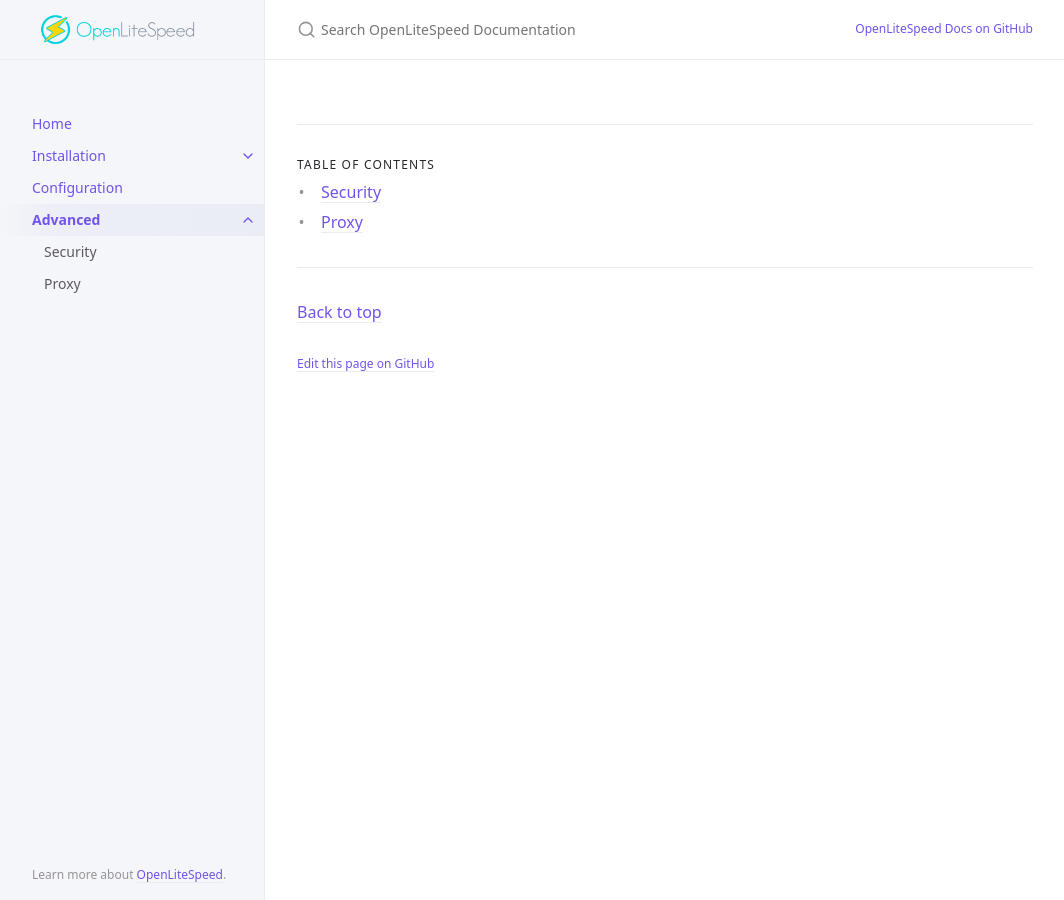
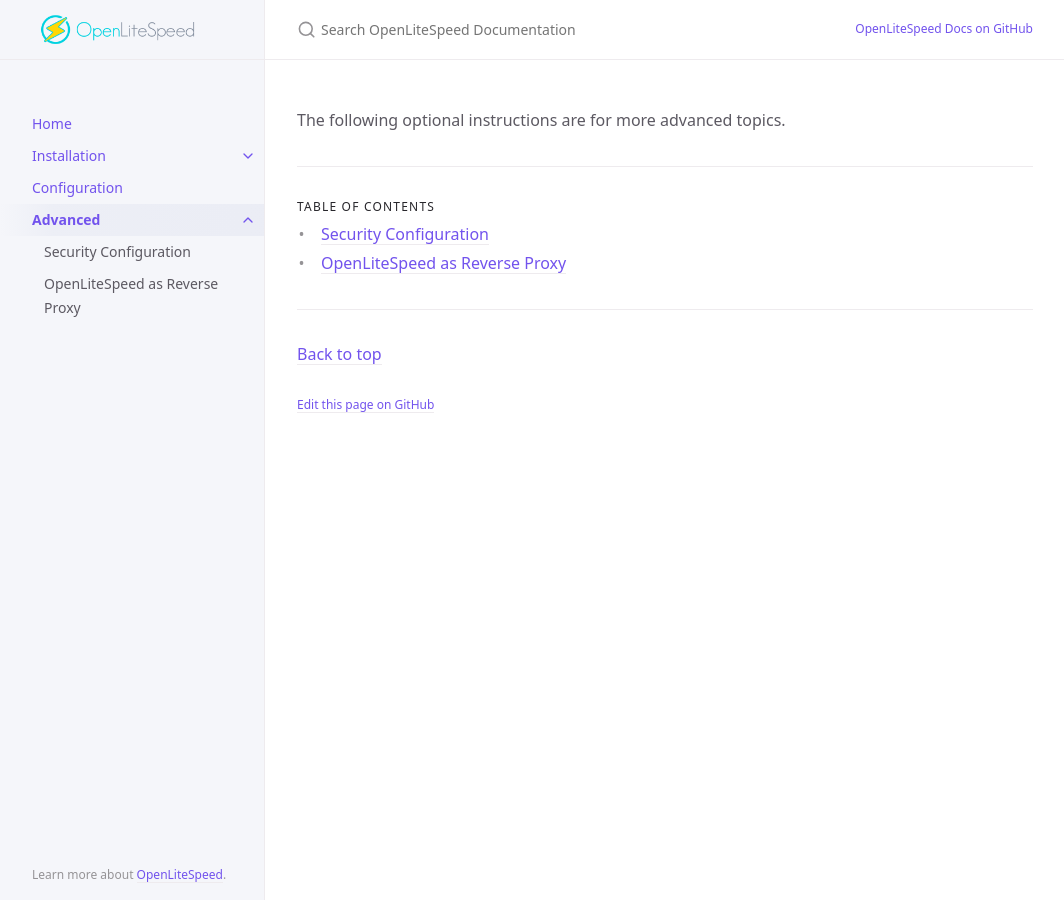
Before and after one commit to litespeedtech/openlitespeed-doc, a Jekyll site: the page built from docs/advanced/advanced.md, in a window 1280 px wide. Shown: the whole page, without its empty margins (107-1171 px from the left). Built offline with Jekyll 4.4.1, drawn with Linux system fonts in a browser that asks for light colours.

Commit message:
Fixed broken images, updated README and Advanced section

```diff
--- a/docs/advanced/advanced.md
+++ b/docs/advanced/advanced.md
@@ -5,3 +5,5 @@ nav_order: 10
 has_children: true
 permalink: /advanced
 ---
+
+The following optional instructions are for more advanced topics.
--- a/docs/advanced/configuration-proxy.md
+++ b/docs/advanced/configuration-proxy.md
@@ -1,6 +1,6 @@
 ---
 layout: default
-title: Proxy
+title: OpenLiteSpeed as Reverse Proxy
 parent: Advanced
 permalink: /docs/advanced/proxy
 nav_order: 5
--- a/docs/advanced/configuration-security.md
+++ b/docs/advanced/configuration-security.md
@@ -1,6 +1,6 @@
 ---
 layout: default
-title: Security
+title: Security Configuration
 parent: Advanced
 permalink: /docs/advanced/security
 nav_order: 4
```
Also changed, not shown: docs/installation/installation-docker.md (+1 -1 lines), docs/installation/installation-image.md (+1 -1 lines), README.md.
